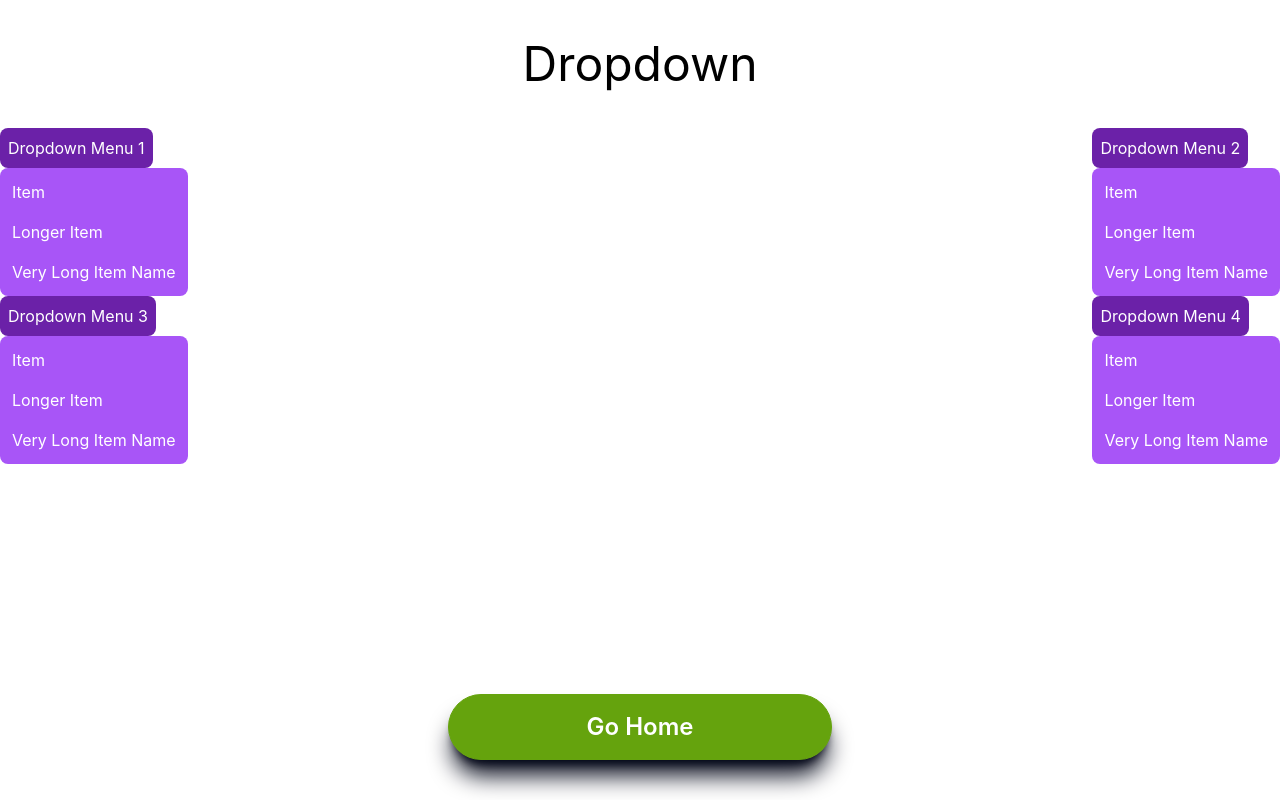
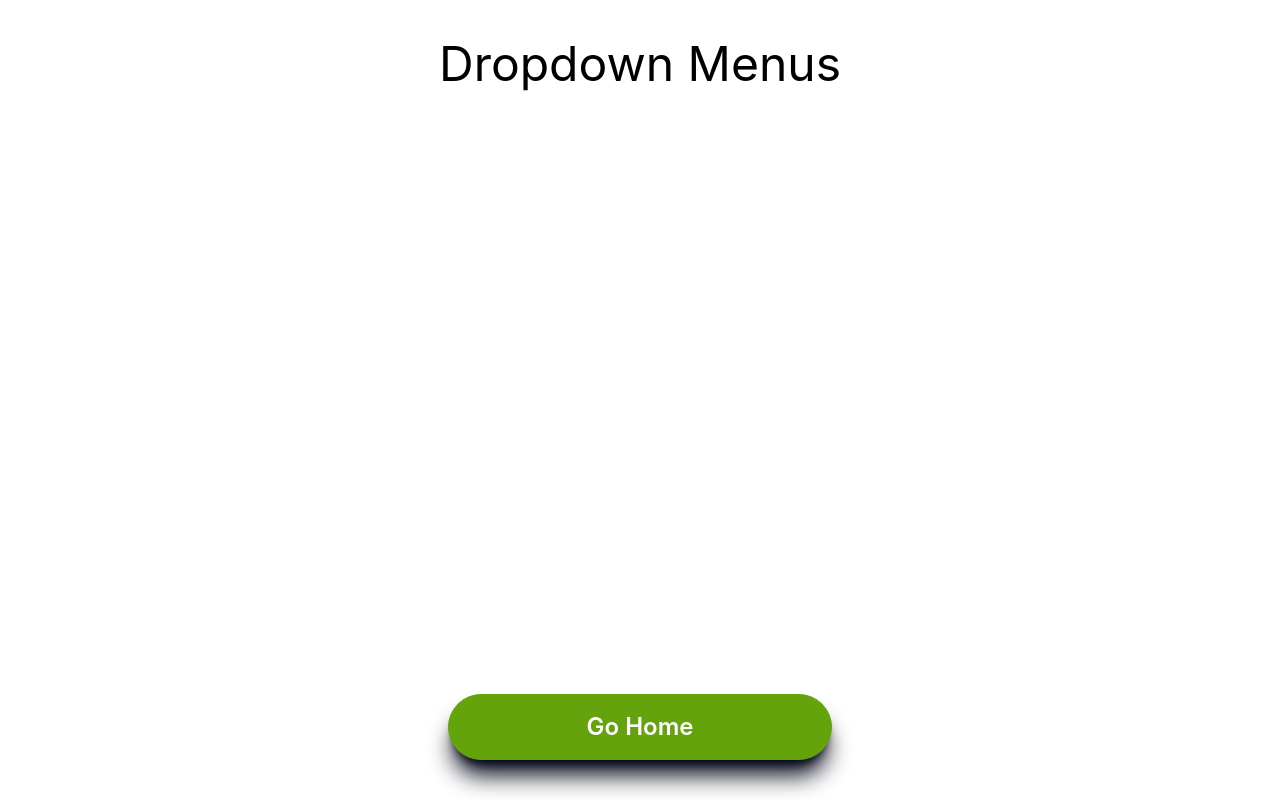
Before and after one commit to rajesh-ranjan-git/ReactReusableComponents, a React (Vite) app: page /dropdown2 in a window 1280 px wide. Built offline with nearby package versions, Linux system fonts and the light colour scheme.

Commit message:
popover menu not working so starting over again

```diff
--- a/src/Components/Dropdown2/Dropdown2.jsx
+++ b/src/Components/Dropdown2/Dropdown2.jsx
@@ -4,106 +4,8 @@ import GoHome from "../Utility/GoHome";
 const Dropdown2 = () => {
   return (
     <>
-      <div className="flex flex-col items-center h-screen">
-        <h1 className="m-5 p-5 text-5xl">Dropdown</h1>
-        <div className="flex flex-col justify-between bg-purple w-screen h-80 text-white">
-          <div className="flex justify-between">
-            <div>
-              <button
-                popovertarget="menu-1"
-                className="bg-purple-800 p-2 rounded-lg"
-              >
-                Dropdown Menu 1
-              </button>
-              <div
-                id="menu-1"
-                className="flex flex-col bg-purple-500 p-1 rounded-lg"
-                popover
-              >
-                <a href="" className="hover:bg-purple-700 p-2 rounded-lg">
-                  Item
-                </a>
-                <a href="" className="hover:bg-purple-700 p-2 rounded-lg">
-                  Longer Item
-                </a>
-                <a href="" className="hover:bg-purple-700 p-2 rounded-lg">
-                  Very Long Item Name
-                </a>
-              </div>
-            </div>
-            <div>
-              <button
-                popovertarget="menu-2"
-                className="bg-purple-800 p-2 rounded-lg"
-              >
-                Dropdown Menu 2
-              </button>
-              <div
-                id="menu-2"
-                className="flex flex-col bg-purple-500 p-1 rounded-lg"
-                popover
-              >
-                <a href="" className="hover:bg-purple-700 p-2 rounded-lg">
-                  Item
-                </a>
-                <a href="" className="hover:bg-purple-700 p-2 rounded-lg">
-                  Longer Item
-                </a>
-                <a href="" className="hover:bg-purple-700 p-2 rounded-lg">
-                  Very Long Item Name
-                </a>
-              </div>
-            </div>
-          </div>
-          <div className="flex justify-between">
-            <div>
-              <button
-                popovertarget="menu-3"
-                className="bg-purple-800 p-2 rounded-lg"
-              >
-                Dropdown Menu 3
-              </button>
-              <div
-                id="menu-3"
-                className="flex flex-col bg-purple-500 p-1 rounded-lg"
-                popover
-              >
-                <a href="" className="hover:bg-purple-700 p-2 rounded-lg">
-                  Item
-                </a>
-                <a href="" className="hover:bg-purple-700 p-2 rounded-lg">
-                  Longer Item
-                </a>
-                <a href="" className="hover:bg-purple-700 p-2 rounded-lg">
-                  Very Long Item Name
-                </a>
-              </div>
-            </div>
-            <div>
-              <button
-                popovertarget="menu-4"
-                className="bg-purple-800 p-2 rounded-lg"
-              >
-                Dropdown Menu 4
-              </button>
-              <div
-                id="menu-4"
-                className="flex flex-col bg-purple-500 p-1 rounded-lg"
-                popover
-              >
-                <a href="" className="hover:bg-purple-700 p-2 rounded-lg">
-                  Item
-                </a>
-                <a href="" className="hover:bg-purple-700 p-2 rounded-lg">
-                  Longer Item
-                </a>
-                <a href="" className="hover:bg-purple-700 p-2 rounded-lg">
-                  Very Long Item Name
-                </a>
-              </div>
-            </div>
-          </div>
-        </div>
+      <div className="flex flex-col items-center">
+        <h1 className="m-5 p-5 text-5xl">Dropdown Menus</h1>
       </div>
       <GoHome />
     </>
--- a/src/index.css
+++ b/src/index.css
@@ -38,11 +38,6 @@
   background-size: cover;
 }
 
-/* .modal-container {
-  animation-name: animateModal;
-  animation-duration: 0.5s;
-} */
-
 @keyframes animateModal {
   from {
     top: -200px;
```
